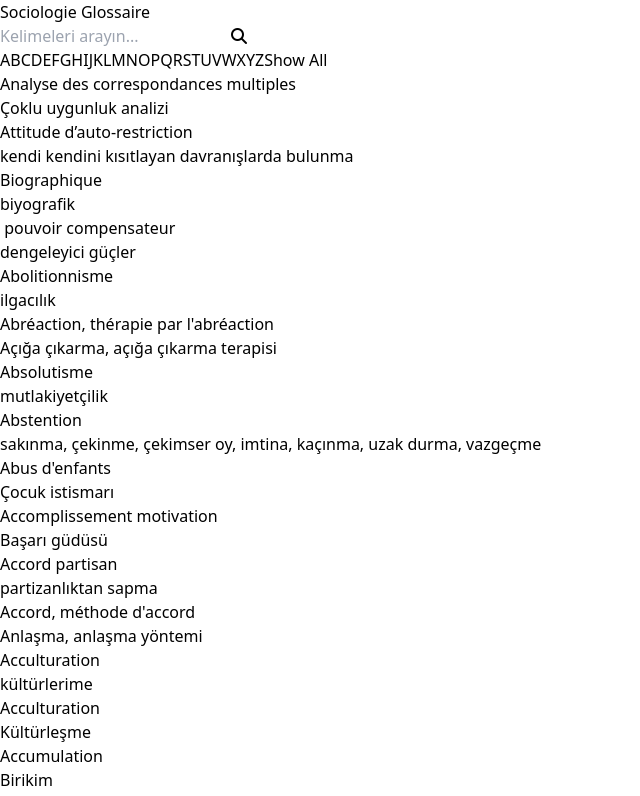
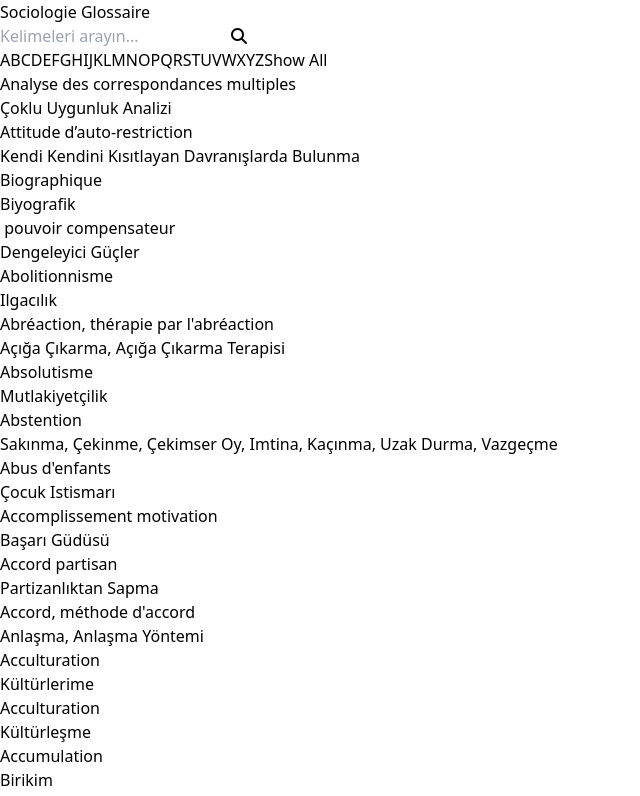
Before and after one commit to gulsucanli/sonhali, a React (Vite) app in the folder my-project/: page / in a window 1280 px wide. Shown: the top 796 px of the page, without its empty margins (0-640 px from the left). Built offline with nearby package versions, Linux system fonts and the light colour scheme.

Commit message:
modified:   my-project/src/App.jsx

```diff
--- a/my-project/src/App.jsx
+++ b/my-project/src/App.jsx
@@ -49,9 +49,8 @@ const CsvData = () => {
       }
     }).sort((a, b) => a.Fransızca.localeCompare(b.Fransızca));
 
-    // Remove duplicates
-    filtered = Array.from(new Set(filtered.map(JSON.stringify))).map(JSON.parse);
-
+    // Remove duplicates based on both French and Turkish words
+    filtered = Array.from(new Map(filtered.map(item => [item['Fransızca'].toLowerCase() + ";" + item['Türkçe'].toLowerCase(), item])).values());
     return filtered;
   }, [data, searchTerm]);
 
@@ -110,8 +109,7 @@ const CsvData = () => {
             <div key={key} className="bg-white shadow-md rounded-lg p-6 flex flex-col justify-between">
               <div className="">
                 <h2 className="text-xl font-bold mb-2">{capitalizeFirstLetter(val.Fransızca)}</h2>
-                <p className="text-gray-600 text-lg">{capitalizeFirstLetter(val.Türkçe)}</p>
-              </div>
+                <p className="text-gray-600 text-lg">{val.Türkçe ? val.Türkçe.split(' ').map(capitalizeFirstLetter).join(' ') : ""}</p>              </div>
             </div>
           ))
         ) : (
```
